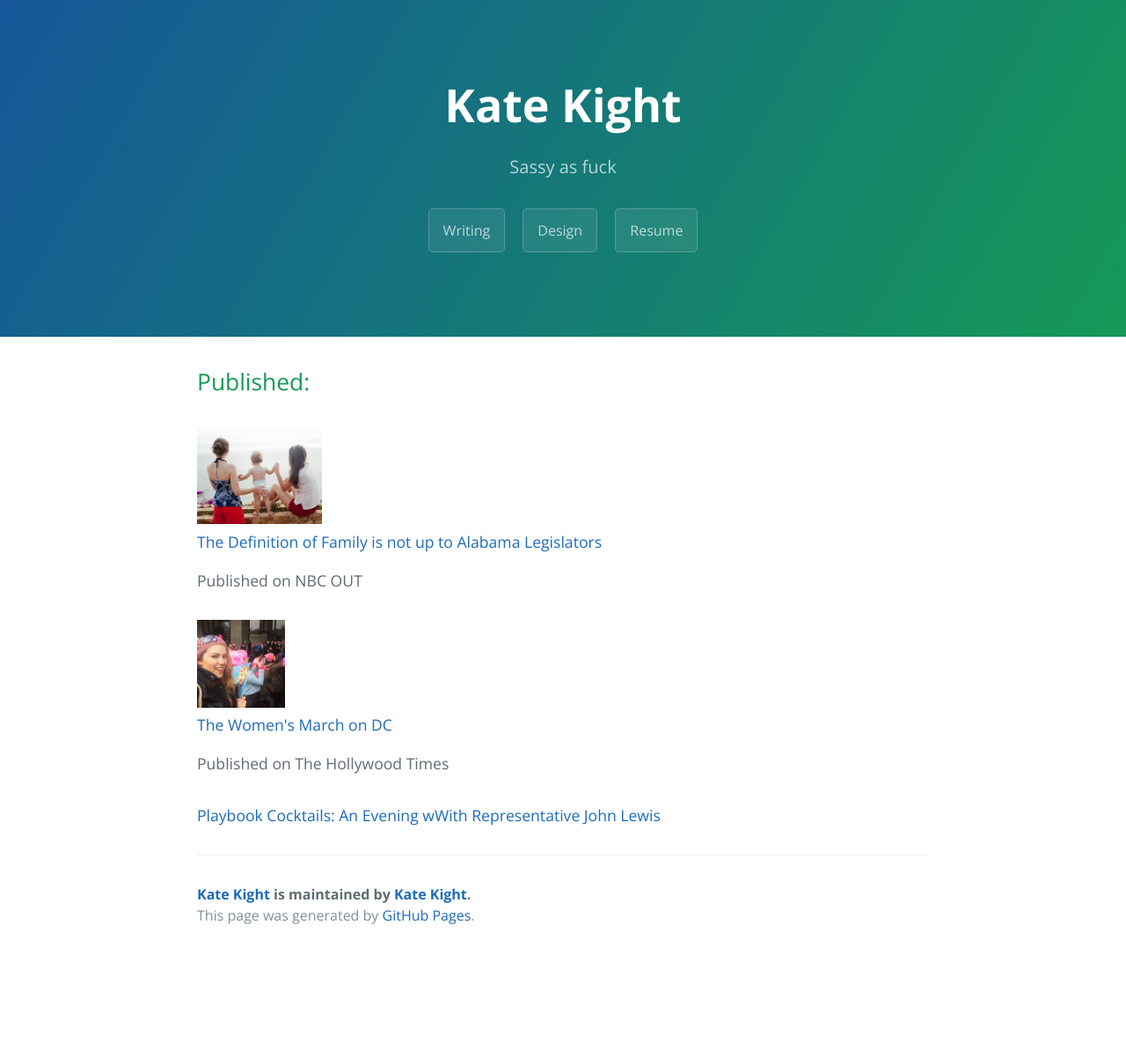
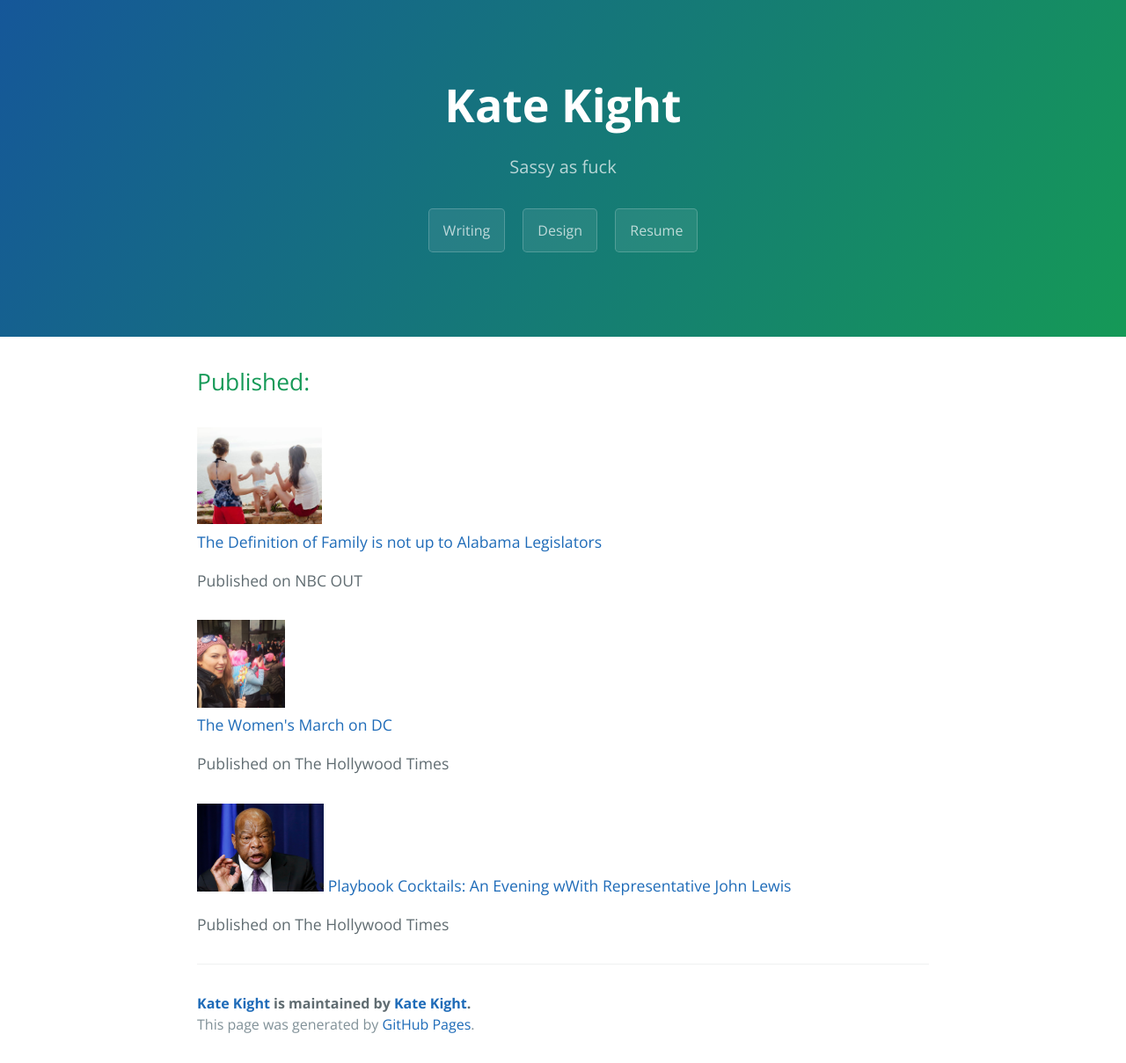
Before and after one commit to Flyakight/flyakight.github.io, a Jekyll site: the page built from _posts/2017-03-15-writing.markdown, in a window 1280 px wide. Shown: the whole page at 88% size. Built offline with Jekyll 4.4.1, drawn with Linux system fonts in a browser that asks for light colours; before the commit the page ends 1085 px from its top, so only the background shows below that.

Commit message:
Update 2017-03-15-writing.markdown

```diff
--- a/_posts/2017-03-15-writing.markdown
+++ b/_posts/2017-03-15-writing.markdown
@@ -25,6 +25,9 @@ Published:
 <p> Published on The Hollywood Times </p>
 
 <h4>
+<img src="http://www.katekight.com/Images/JohnLewis.jpg" alt="John Lewis" height="100">
 <a href="https://thehollywoodtimes.net/2016/09/22/playbook-cocktails-an-evening-with-representative-john-lewis-ga-05/">
 Playbook Cocktails: An Evening wWith Representative John Lewis
 </a>
+</h4>
+<p> Published on The Hollywood Times </p>
```
